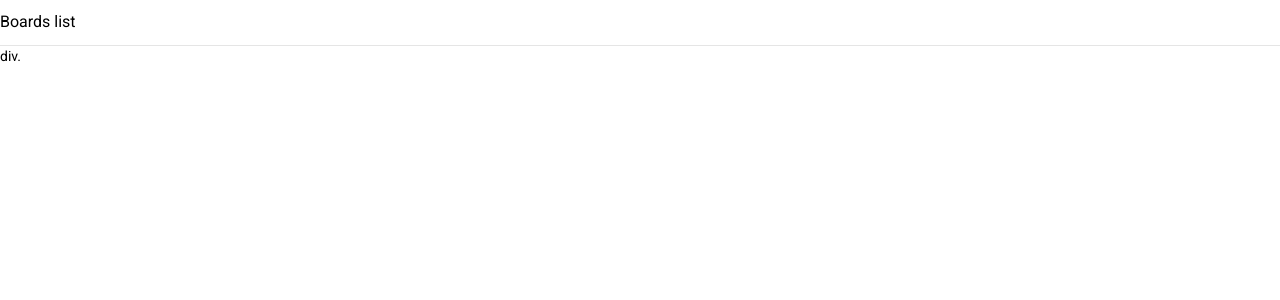
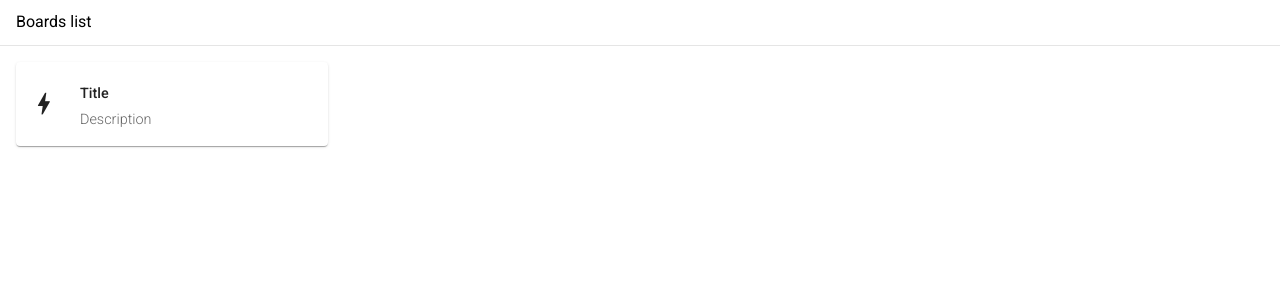
Before and after one commit to AleksandroSN/project-management-app, an Angular app: page /home in a window 1280 px wide. Shown: the top 300 px of the page. Built offline with nearby package versions, Linux system fonts and the light colour scheme.

Commit message:
upd: boards list ui + card component

```diff
--- a/angular.json
+++ b/angular.json
@@ -31,7 +31,7 @@
               "src/assets"
             ],
             "styles": [
-              "./node_modules/@angular/material/prebuilt-themes/purple-green.css",
+              "./node_modules/@angular/material/prebuilt-themes/indigo-pink.css",
               "src/styles/main.scss"
             ],
             "stylePreprocessorOptions": {
--- /dev/null
+++ b/src/app/home/card/card.component.html
@@ -0,0 +1,9 @@
+<mat-card class="card" matRipple>
+  <div class="card__icon">
+    <mat-icon>bolt</mat-icon>
+  </div>
+  <div class="card__info">
+    <h2 class="card__title">Title</h2>
+    <p class="card__description">Description</p>
+  </div>
+</mat-card>
--- /dev/null
+++ b/src/app/home/card/card.component.scss
@@ -0,0 +1,26 @@
+.card {
+  display: grid;
+  grid-template-columns: 2rem auto;
+  column-gap: 1rem;
+  cursor: pointer;
+  user-select: none;
+  &__icon {
+    display: flex;
+    align-items: center;
+    mat-icon {
+      transform: scale(1.2);
+    }
+  }
+  &__info {
+  }
+  &__title {
+    margin: 0;
+    font-size: 0.9rem;
+  }
+  &__description {
+    margin: 0;
+    font-size: 0.9rem;
+    font-weight: 300;
+    color: rgba(0, 0, 0, 0.6);
+  }
+}
--- /dev/null
+++ b/src/app/home/card/card.component.ts
@@ -0,0 +1,15 @@
+import { Component, OnInit } from '@angular/core';
+
+@Component({
+  selector: 'app-card',
+  templateUrl: './card.component.html',
+  styleUrls: ['./card.component.scss']
+})
+export class CardComponent implements OnInit {
+
+  constructor() { }
+
+  ngOnInit(): void {
+  }
+
+}
--- a/src/app/home/home.component.html
+++ b/src/app/home/home.component.html
@@ -1,6 +1,14 @@
 <div class="header">
-  <h1 class="header__title">
-    Boards list
-  </h1>
+  <div class="header__inner">
+    <h1 class="header__title">
+      Boards list
+    </h1>
+  </div>
 </div>
-div.
+<div class="boards">
+  <div class="boards__inner">
+    <div class="boards__list" *ngIf="boards.length">
+      <app-card *ngFor="let board of boards"></app-card>
+    </div>
+  </div>
+</div>
--- a/src/app/home/home.component.scss
+++ b/src/app/home/home.component.scss
@@ -1,7 +1,22 @@
+@import "adaptive";
+
 .header {
   border-bottom: 1px solid rgba(0, 0, 0, 0.1);
+  &__inner {
+    @include contentWidth;
+  }
   &__title {
     margin: 0.4rem 0;
     font-size: 1rem;
   }
 }
+.boards {
+  padding: 1rem 0;
+  &__inner {
+    @include contentWidth;
+  }
+  &__list {
+    display: grid;
+    grid-template-columns: repeat(4, 1fr);
+  }
+}
--- a/src/app/home/home.component.ts
+++ b/src/app/home/home.component.ts
@@ -6,4 +6,7 @@ import { Component } from "@angular/core";
   styleUrls: ["./home.component.scss"],
 })
 export class HomeComponent {
+  public boards = [
+    { title: "RS Project", description: "Rolling Scopes project" },
+  ];
 }
--- a/src/styles/adaptive.scss
+++ b/src/styles/adaptive.scss
@@ -0,0 +1,30 @@
+$breakpoints: (
+  xsm: 576px,
+  sm: 768px,
+  md: 992px,
+  lg: 1200px,
+  xl: 1400px
+);
+
+@mixin breakpoint($screen-size) {
+  @if map-has-key($breakpoints, $screen-size) {
+    @media (max-width: map-get($breakpoints, $screen-size)) {
+      @content;
+    }
+  }
+}
+
+@mixin contentWidth() {
+  margin: 0 auto;
+  max-width: 1400px;
+  padding: 0 1rem;
+  @include breakpoint(md) {
+    max-width: 850px;
+  }
+  @include breakpoint(sm) {
+    max-width: 600px;
+  }
+  @include breakpoint(xsm) {
+    max-width: 400px;
+  }
+}
--- a/src/styles/main.scss
+++ b/src/styles/main.scss
@@ -1,8 +1,8 @@
-/* You can add global styles to this file, and also import other style files */
+@import "adaptive";
 
-html, body { height: 100%; }
-body { margin: 0; font-family: Roboto, "Helvetica Neue", sans-serif; }
-
-content-width {
-  margin: 0 auto;
+html, body {
+  height: 100%;
 }
+body {
+  margin: 0; font-family: Roboto, "Helvetica Neue", sans-serif;
+}
```
Also changed, not shown: src/app/home/home.module.ts (+9 -1 lines), 1 other file (tests, documents, lock files or other folders).
